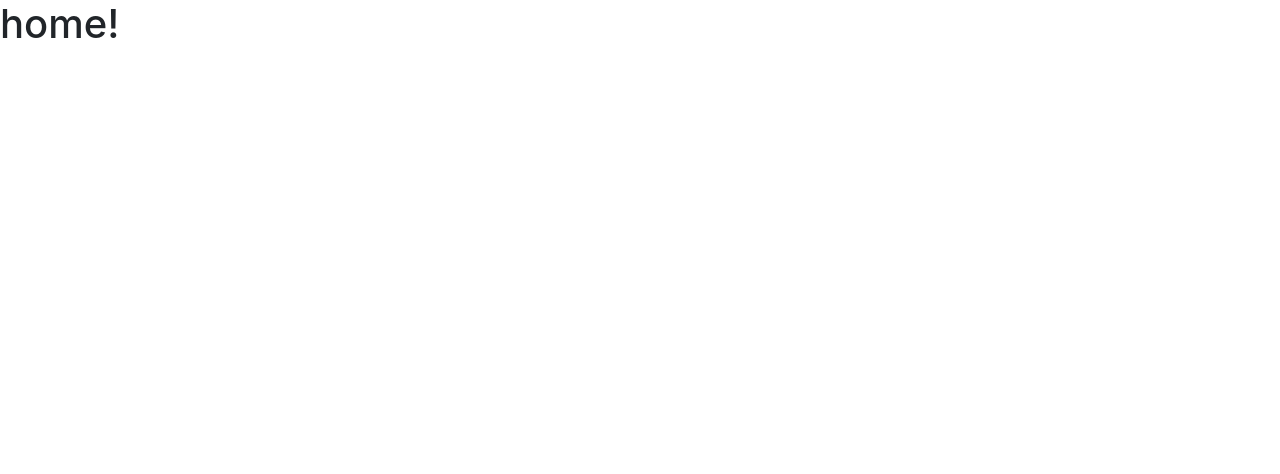
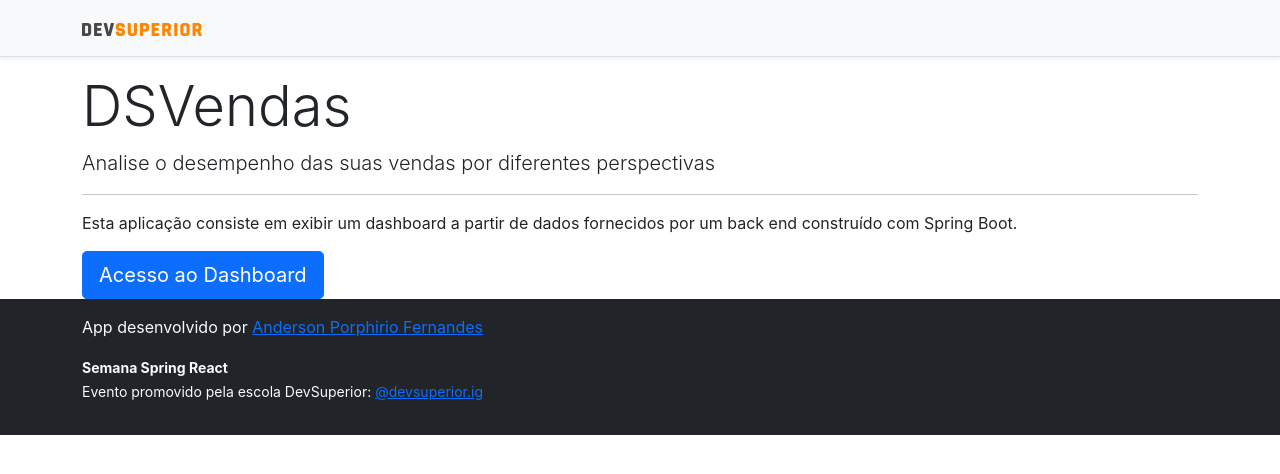
Before and after one commit to AndersonPorphirioFernandes/sds5, a React (Create React App) app in the folder frontend/: page / in a window 1280 px wide. Shown: the top 474 px of the page. Built offline with nearby package versions, Linux system fonts and the light colour scheme; the HTML template or start-up script is replaced by a standard one.

Commit message:
Home, navigation

```diff
--- a/frontend/src/components/NavBar/index.tsx
+++ b/frontend/src/components/NavBar/index.tsx
@@ -1,11 +1,14 @@
-import ImgDsDark from  'assets/img/ds-dark.svg'
+import ImgDsDark from 'assets/img/ds-dark.svg'
+import { Link } from 'react-router-dom';
 
-const NavBar= () => {
+const NavBar = () => {
   return (
     <div className="d-flex flex-column flex-md-row align-items-center p-3 px-md-4 mb-3 bg-light border-bottom shadow-sm">
       <div className="container">
         <nav className="my-2 my-md-0 mr-md-3">
+          <Link to="/">
             <img src={ImgDsDark} alt="DevSuperior" width="120" />
+          </Link>
         </nav>
       </div>
     </div>
--- a/frontend/src/pages/Home/index.tsx
+++ b/frontend/src/pages/Home/index.tsx
@@ -1,8 +1,23 @@
+import Footer from "components/Footer";
+import NavBar from "components/NavBar";
+import { Link } from "react-router-dom";
+
 const Home = () => {
     return (
-        <div>
-            <h1>home!</h1>
+        <>
+        <NavBar />
+        <div className="container">
+            <div className="jumbotron">
+                <h1 className="display-4">DSVendas</h1>
+                <p className="lead">Analise o desempenho das suas vendas por diferentes perspectivas</p>
+                <hr />
+                <p>Esta aplicação consiste em exibir um dashboard a partir de dados fornecidos por um back end construído com Spring Boot.</p>
+                <Link to="/dashboard" className="btn btn-primary btn-lg">Acesso ao Dashboard</Link>
+
+            </div>
         </div>
+        <Footer />
+        </>
     );
 }
 
```
Also changed, not shown: 1 other file (tests, documents, lock files or other folders). Lines whose indentation alone changed are shown as unchanged.
